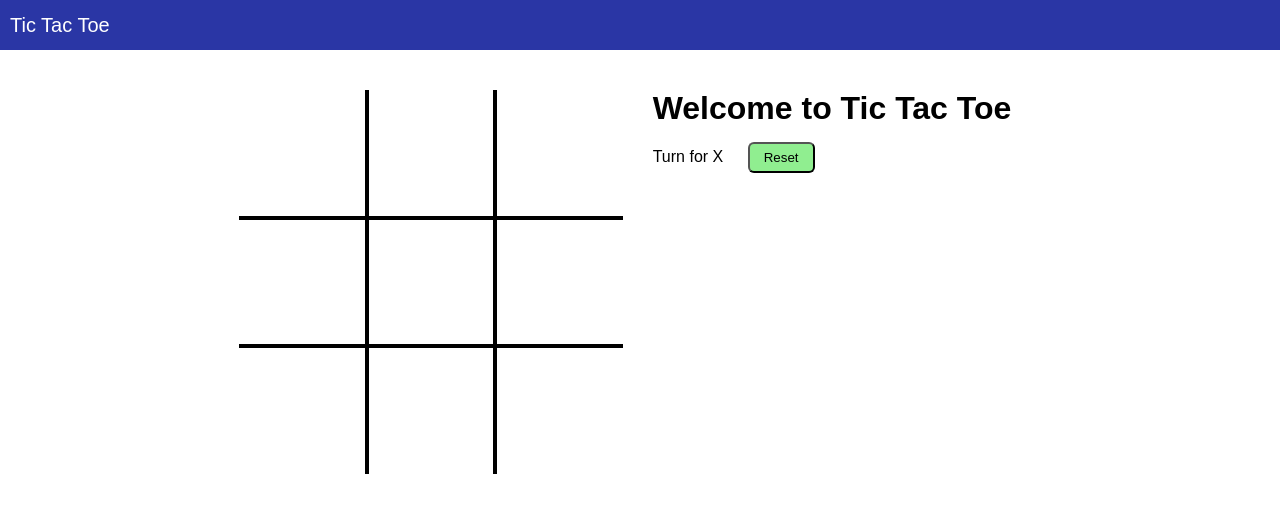
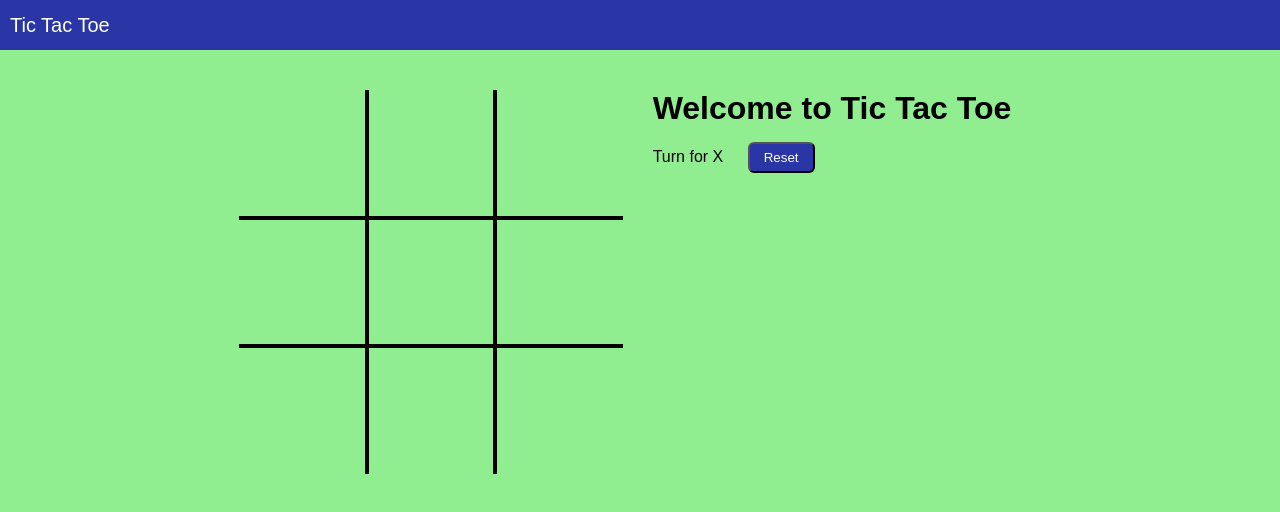
Before and after one commit to Aakash-27/TicTacToebyAK.io, a plain HTML site: page index.html in a window 1280 px wide. Drawn offline with Linux system fonts and the light colour scheme.

Commit message:
Update Style.css

```diff
--- a/Style.css
+++ b/Style.css
@@ -2,6 +2,10 @@
     margin: 0;
     padding: 0;
     font-family: 'Kantumruy Pro', sans-serif;
+}
+
+body{
+    background: lightgreen;
 }
 
 nav{
@@ -76,7 +80,8 @@ nav ul{
 #reset{
     margin: 15px 20px;
     padding: 6px 14px;
-    background: lightgreen;
+    background: rgb(42, 54, 165);
+    color: white;
     border-radius: 6px;
     cursor: pointer;
 }
```
